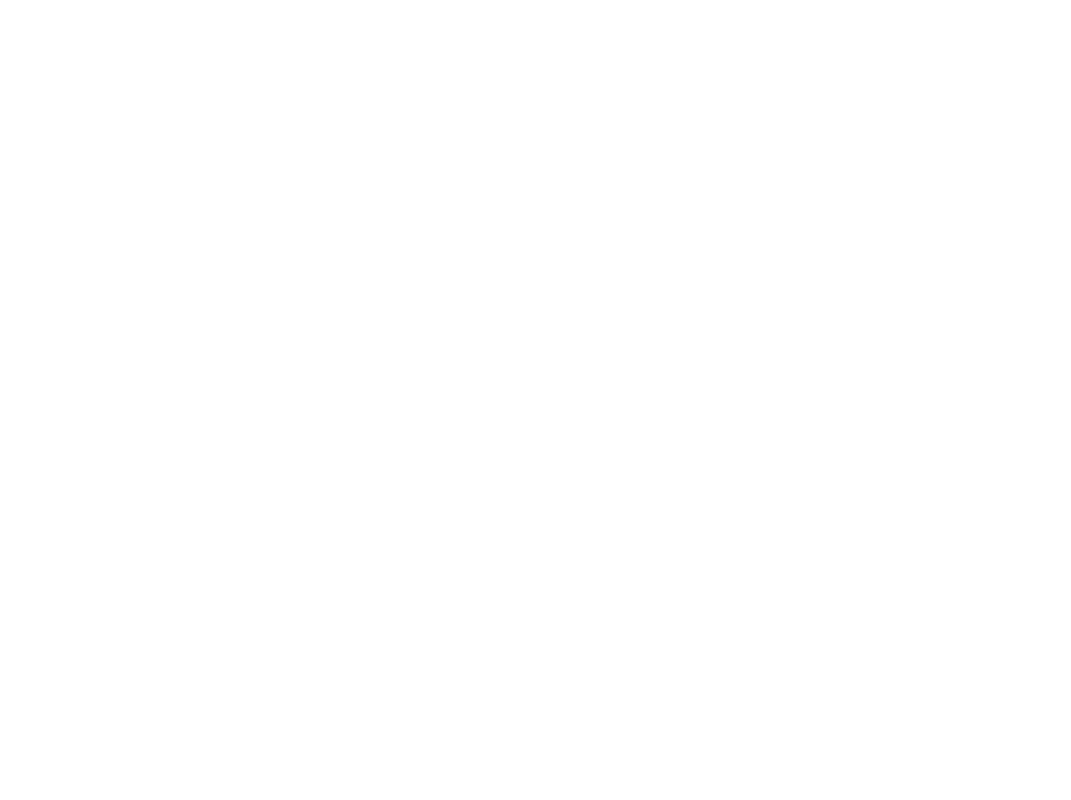
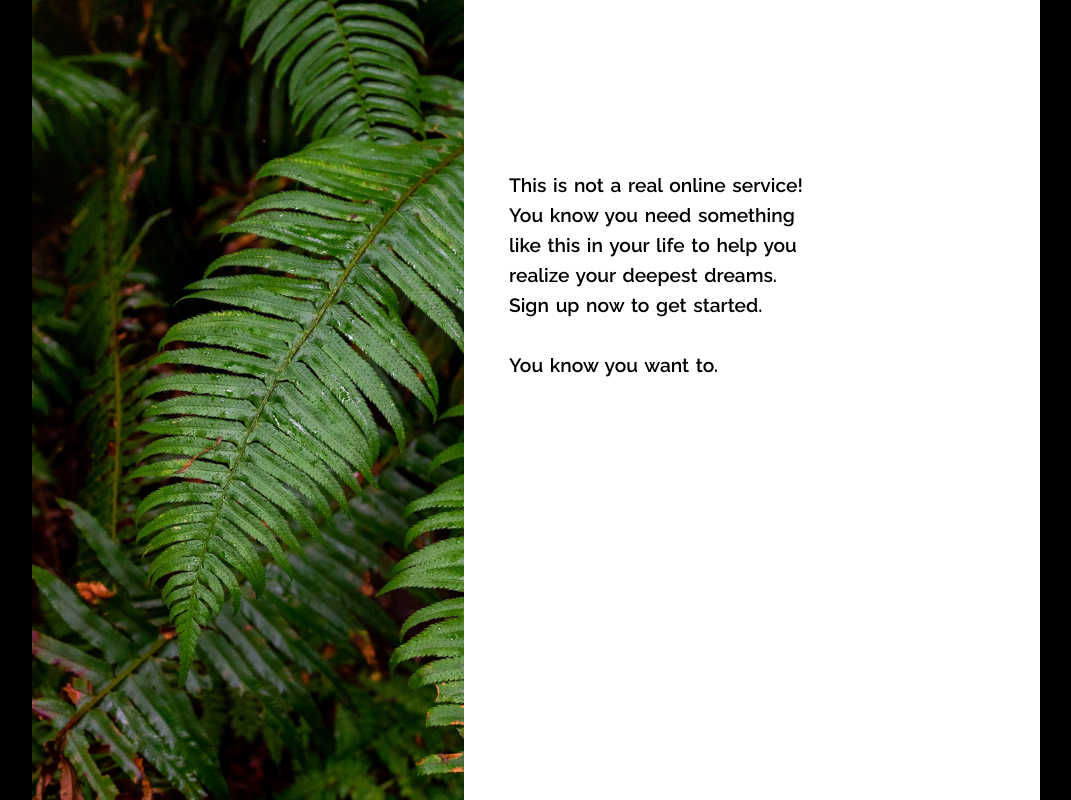
Before and after one commit to Aniketsharma1203/sing-up-form, a plain HTML site: page index.html in a window 1280 px wide. Shown: the whole page, without its empty margins (128-1199 px from the left). Drawn offline with Linux system fonts and the light colour scheme.

Commit message:
just completed half of the project.

```diff
--- a/index.html
+++ b/index.html
@@ -7,6 +7,19 @@
     <link rel="stylesheet" href="style.css">
 </head>
 <body>
-
+    <section class="bg-img">
+        <img src="./images/halie-west-25xggax4bSA-unsplash.jpg" alt="">
+    </section>
+    <div class="white-area">
+        <p>
+            This is not a real online service! You know you need something like this in your
+        life to help you realize your deepest dreams.
+        <br>
+        Sign up now to get started.
+        <br>
+        <br>
+        You know you want to.
+        </p>
+    </div>
 </body>
 </html>
--- a/style.css
+++ b/style.css
@@ -0,0 +1,43 @@
+@import url('https://fonts.googleapis.com/css2?family=Noto+Sans:wght@500&family=Oswald:wght@500&family=Raleway:wght@300;600&display=swap');
+
+body{
+    padding: 0;
+    margin: 0;
+    height: 100dvh;
+    background-color: black;
+}
+.bg-img{
+    width: 50%; /* Adjust as needed for half the screen */
+    height: 100%; /* Full height of the viewport */
+    overflow: hidden;
+    position: fixed;
+    left: 20vh;
+}
+
+.bg-img img {
+    width: 100%; /* Full width of the container */
+    height: 100%; /* Full height of the container */
+    object-fit: cover; /* Maintain aspect ratio and cover entire container */
+  }
+
+.white-area{
+    position: fixed;
+    top: 0;
+    left: 74vh;
+    width: 45%;
+    height: 100vh;
+    background-color: white;
+}
+.white-area p{
+    font-family: 'Noto Sans', sans-serif;
+    font-family: 'Oswald', sans-serif;
+    font-family: 'Raleway', sans-serif;
+    font-size: larger;
+    font-weight: 700;
+    padding-left: 45px;
+    margin-top: 170px;
+    padding-right: 230px;
+    line-height: 30px;
+    word-spacing: 2px;
+    word-wrap: break-word;
+}
```
